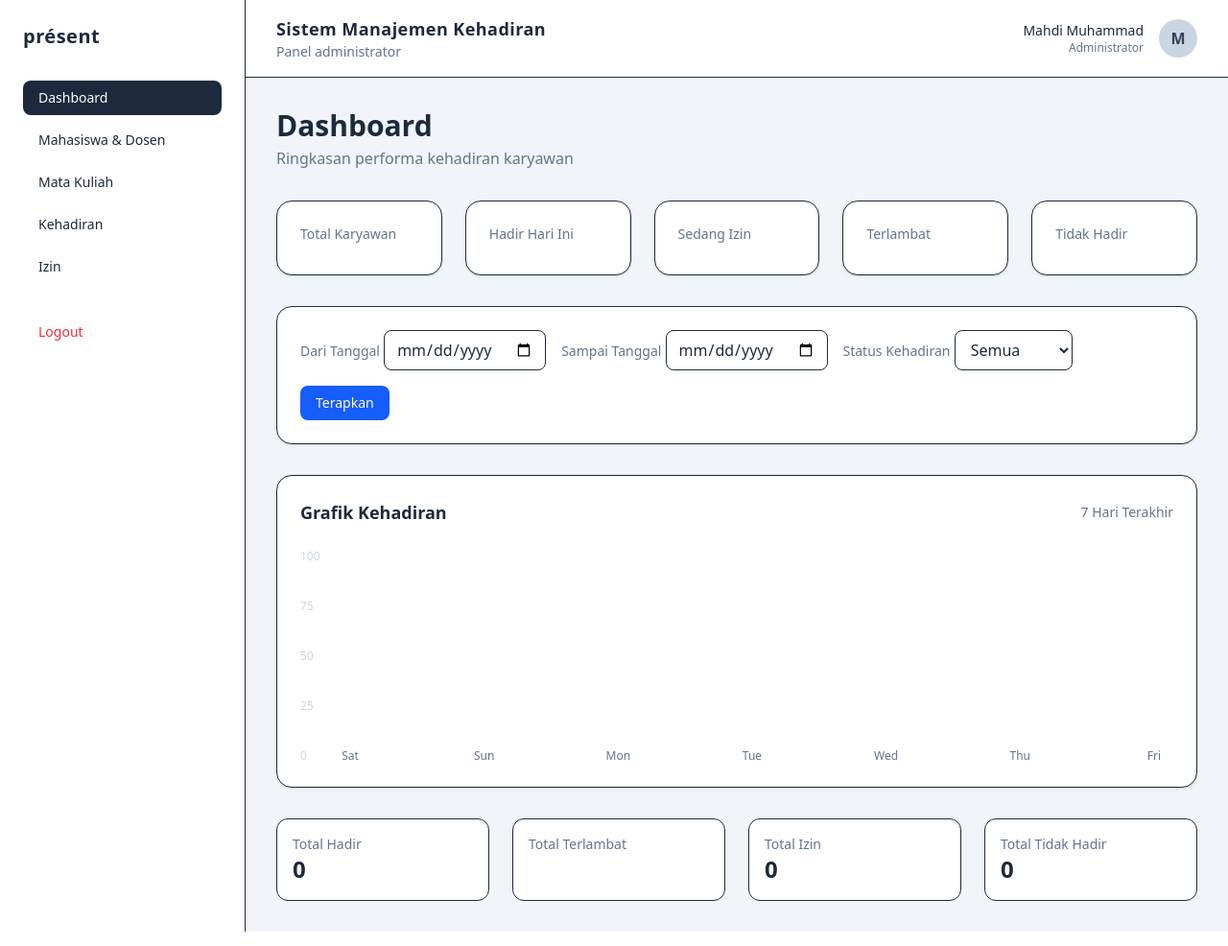
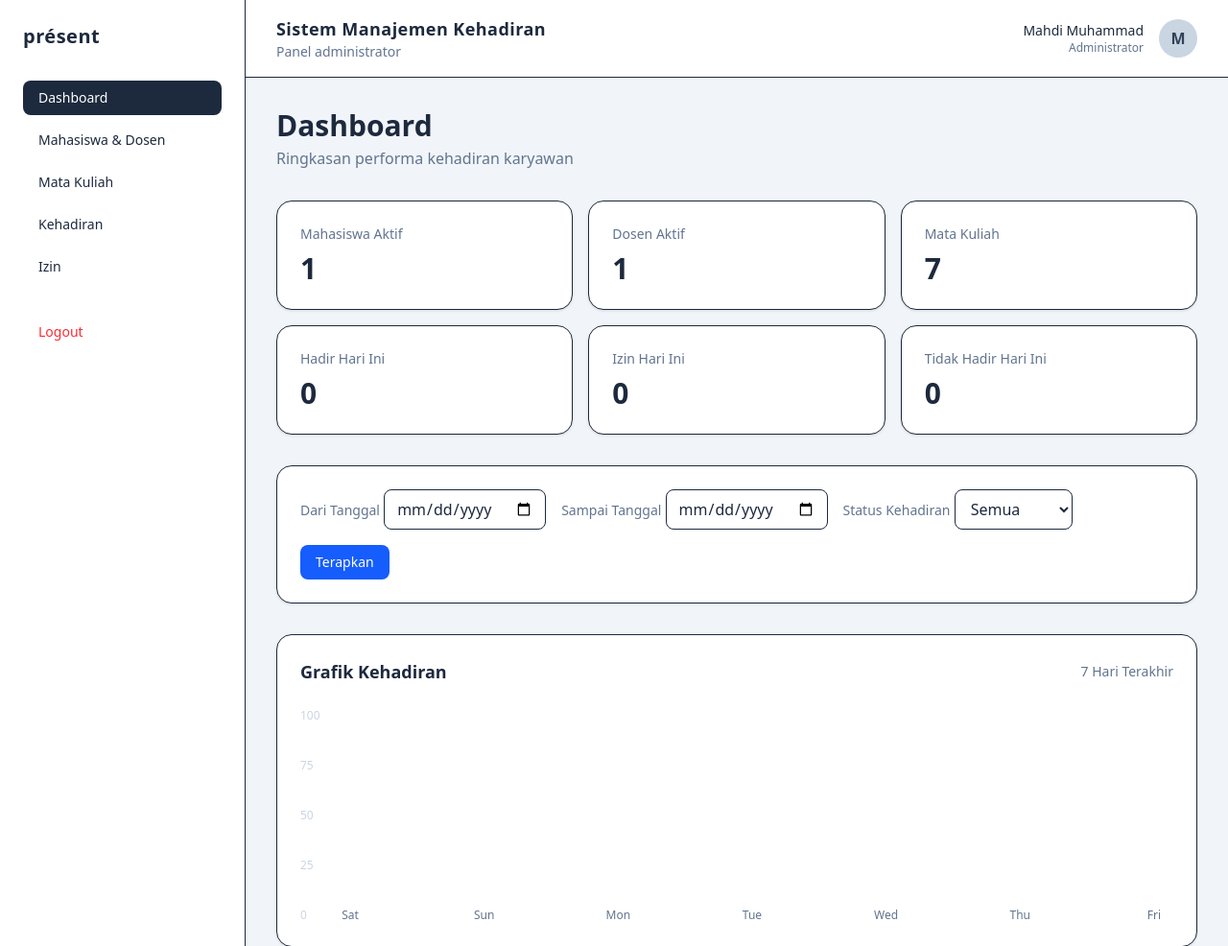
Before and after one commit to mahdimazan6-stack/aplikasi-mobile-absensi-mahasiswa-menggunakan-QR, a Laravel app: page /admin/dashboard in a window 1280 px wide. Shown: the top 986 px of the page at 96% size. Run offline with Laravel 12, Linux system fonts and the light colour scheme; a user stored in the database is signed in; data comes from the database, SQL or seed files in the repository; data that the repository does not hold is empty; style sheets or scripts are compiled from the project's sources.

Commit message:
Update stats.blade.php

```diff
--- a/backend/resources/views/components/admin/stats.blade.php
+++ b/backend/resources/views/components/admin/stats.blade.php
@@ -1,11 +1,12 @@
 @props(['stats'])
 
-<div class="grid grid-cols-5 gap-6 mb-8">
+<div class="grid grid-cols-2 gap-4 mb-8 lg:grid-cols-3">
 
-    <x-admin.card title="Total Karyawan" :value="$stats['total_karyawan']" />
-    <x-admin.card title="Hadir Hari Ini" :value="$stats['hadir']" />
-    <x-admin.card title="Sedang Izin" :value="$stats['izin']" />
-    <x-admin.card title="Terlambat" :value="$stats['terlambat']" />
-    <x-admin.card title="Tidak Hadir" :value="$stats['alpa']" />
+    <x-admin.card title="Mahasiswa Aktif" :value="$stats['total_mahasiswa']" />
+    <x-admin.card title="Dosen Aktif" :value="$stats['total_dosen']" />
+    <x-admin.card title="Mata Kuliah" :value="$stats['mata_kuliah']" />
+    <x-admin.card title="Hadir Hari Ini" :value="$stats['hadir_hari_ini']" />
+    <x-admin.card title="Izin Hari Ini" :value="$stats['izin_hari_ini']" />
+    <x-admin.card title="Tidak Hadir Hari Ini" :value="$stats['alpa_hari_ini']" />
 
 </div>
```
